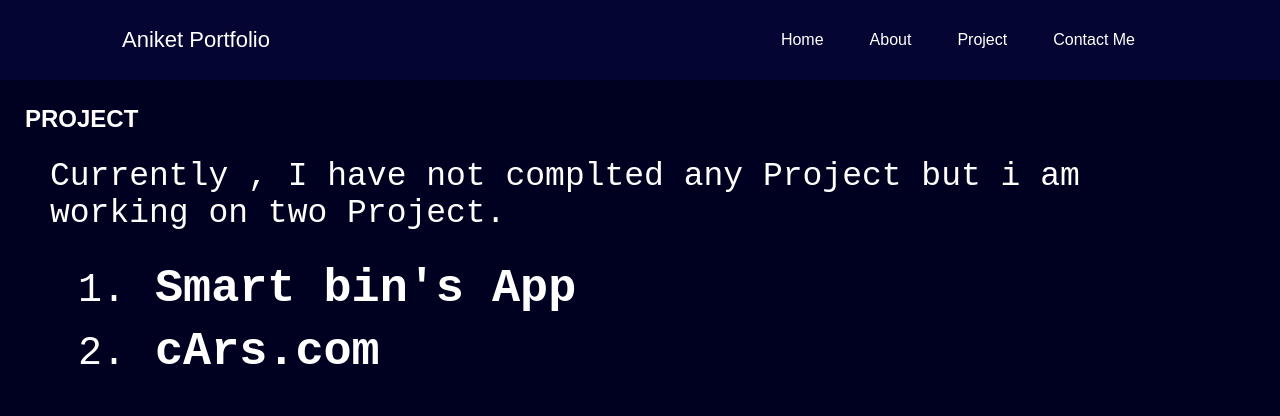
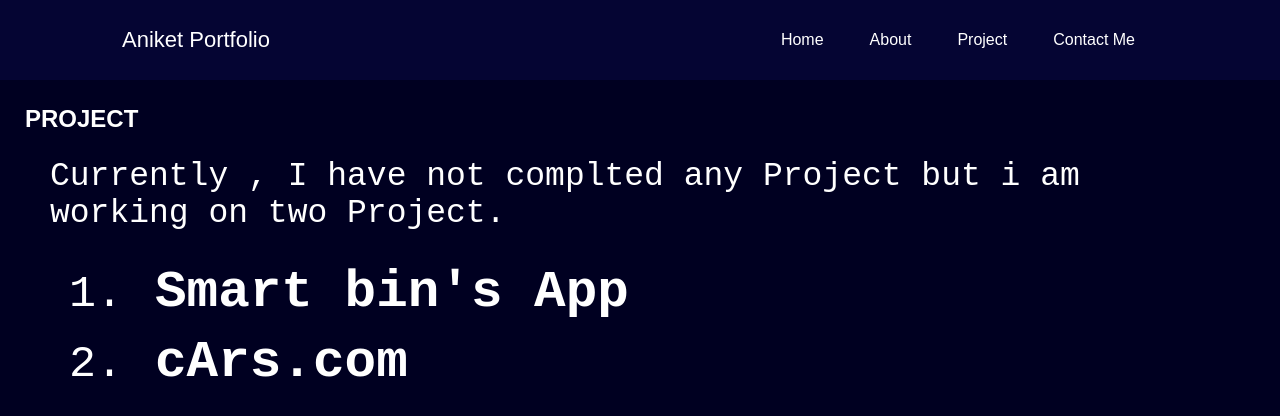
Before and after one commit to kadamcode/Portfolio, a plain HTML site: page project.html in a window 1280 px wide. Drawn offline with Linux system fonts and the light colour scheme.

Commit message:
Update style.css

```diff
--- a/style.css
+++ b/style.css
@@ -308,5 +308,5 @@ ol li {
     margin-left: 125px;
     padding:5px;
     font-family: 'Source Code Pro',monospace;
-    font-size:40px;
+    font-size:45px;
 }
```
